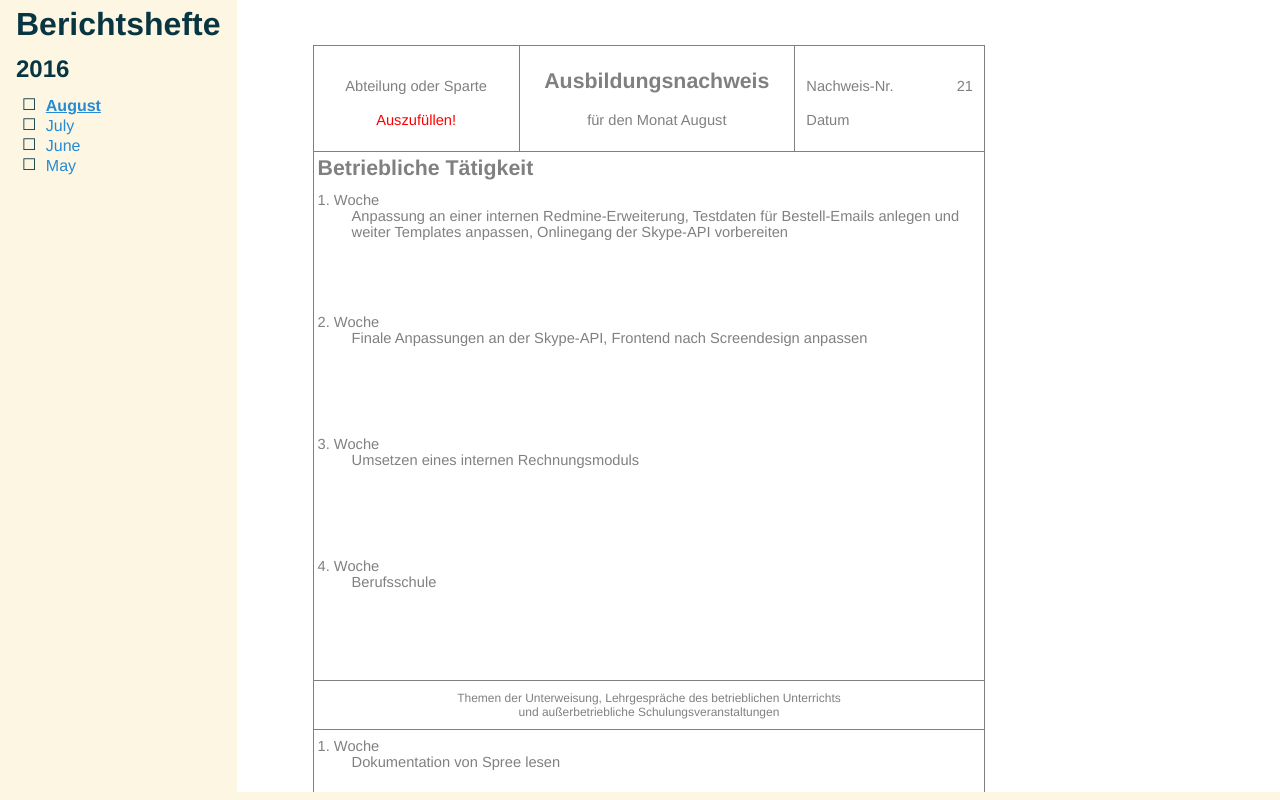
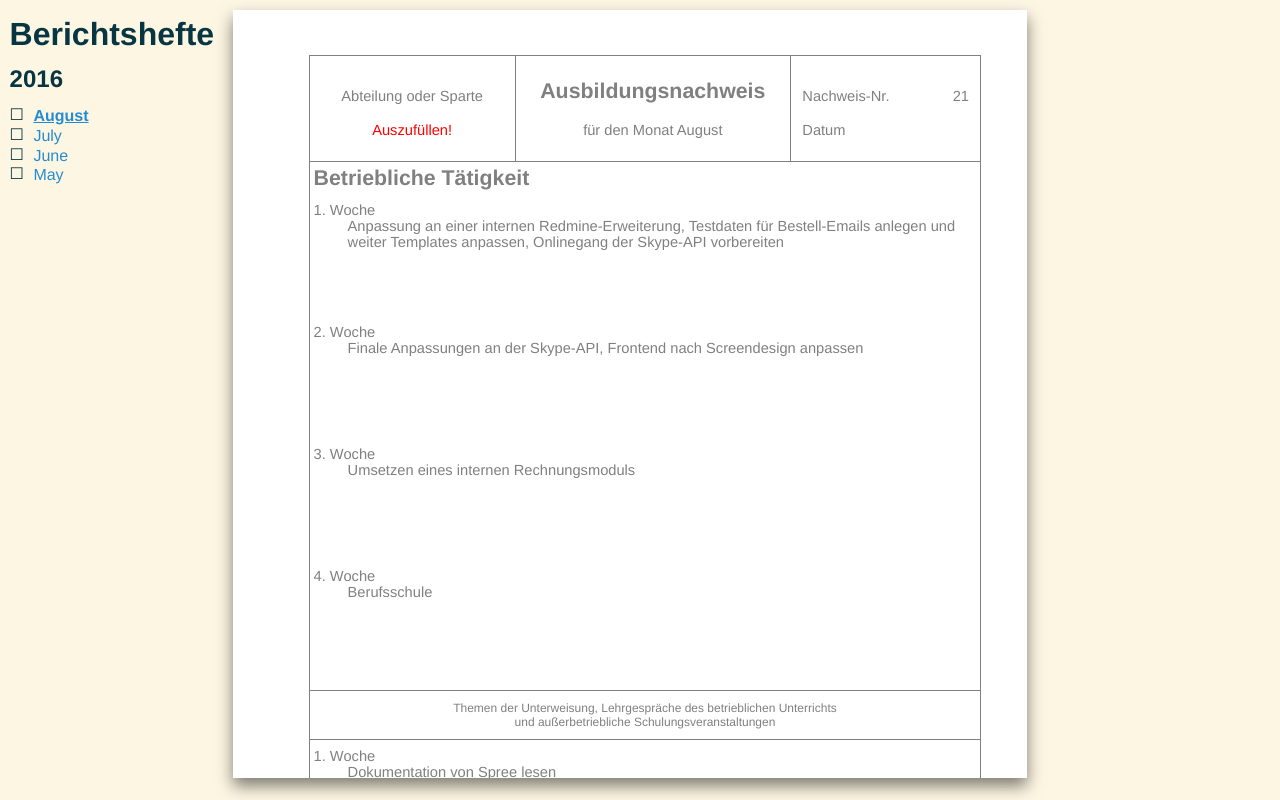
Before and after one commit to benno-dev/berichtsheft, a Flask app: page / in a window 1280 px wide. Run offline with Flask 2, Linux system fonts and the light colour scheme; style sheets or scripts are compiled from the project's sources; parts of the project's set-up code (start-up, migrations or seed data) failed here and were passed over.

Commit message:
make the report preview look prettier

```diff
--- a/assets/scss/main.scss
+++ b/assets/scss/main.scss
@@ -17,7 +17,7 @@ html, body {
 
 body {
   display: flex;
-  margin: 0;
+  margin: 0 auto;
 
   font-family: 'Helvetica Neue', sans-serif;
   background-color: $color-solarized-bg;
@@ -25,7 +25,7 @@ body {
 }
 
 .navigation {
-  margin: 0 1em;
+  margin: 0.6em;
 
   h1 {
     margin: 0.2em 0;
@@ -37,12 +37,15 @@ body {
 }
 
 .report-view {
-  margin: 0;
-  width: 99%;
-  height: 99%;
+  margin: 0.6em;
+  width: 210mm;
+  height: calc(100% - 2em);
+  overflow: hidden;
+
+  box-shadow: 0 8px 15px rgba(0,0,0,0.5);
+  background-color: #fff;
 
   iframe {
-    background-color: #fff;
     border: none;
     width: 100%;
     height: 100%;
@@ -54,7 +57,7 @@ body {
 }
 
 .year-list {
-  padding-left: 6px;
+  padding: 0;
   width: 150px;
   margin: 0;
 
--- a/static/main.css
+++ b/static/main.css
@@ -11,24 +11,26 @@ html, body {
 
   body {
     display: flex;
-    margin: 0;
+    margin: 0 auto;
     font-family: 'Helvetica Neue', sans-serif;
     background-color: #fdf6e3;
     color: #073642; }
 
     .navigation {
-      margin: 0 1em; }
+      margin: 0.6em; }
       .navigation h1 {
         margin: 0.2em 0; }
         .navigation h2 {
           margin: 0.5em 0; }
 
 .report-view {
-  margin: 0;
-  width: 99%;
-  height: 99%; }
+  margin: 0.6em;
+  width: 210mm;
+  height: calc(100% - 2em);
+  overflow: hidden;
+  box-shadow: 0 8px 15px rgba(0, 0, 0, 0.5);
+  background-color: #fff; }
   .report-view iframe {
-    background-color: #fff;
     border: none;
     width: 100%;
     height: 100%; }
@@ -37,7 +39,7 @@ html, body {
   display: block; }
 
   .year-list {
-    padding-left: 6px;
+    padding: 0;
     width: 150px;
     margin: 0; }
     .year-list a {
```
